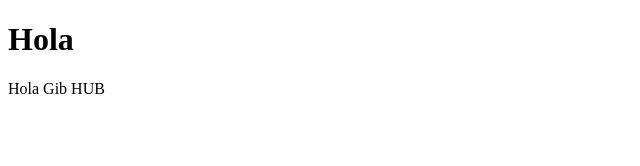
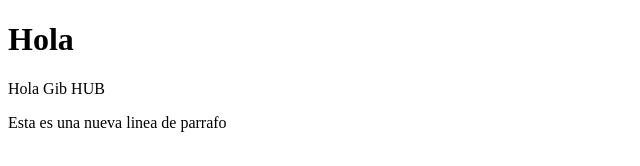
Before and after one commit to ASinisterra6/GitHUB_VSC, a plain HTML site: page index.html in a window 1280 px wide. Shown: the whole page, without its empty margins (0-640 px from the left). Drawn offline with Linux system fonts and the light colour scheme.

Commit message:
Inser new <p>

```diff
--- a/index.html
+++ b/index.html
@@ -9,6 +9,7 @@
     <div class="Container">
         <h1>Hola</h1>
         <p>Hola Gib HUB</p>
+        <p>Esta es una nueva linea de parrafo</p>
 
     </div>
 </body>
```
